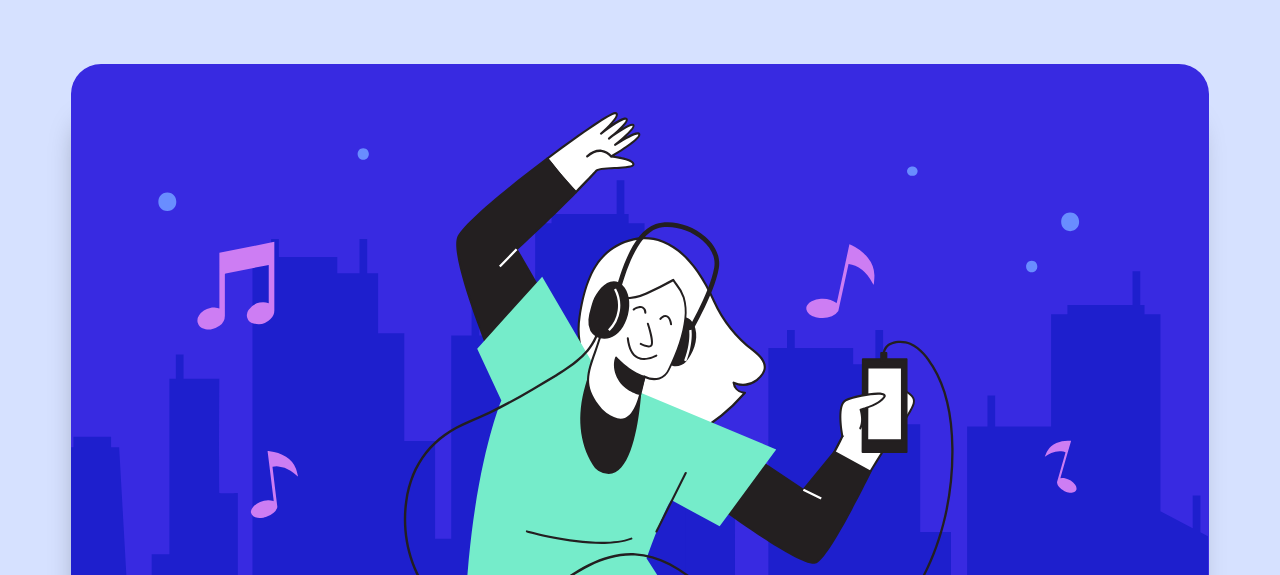
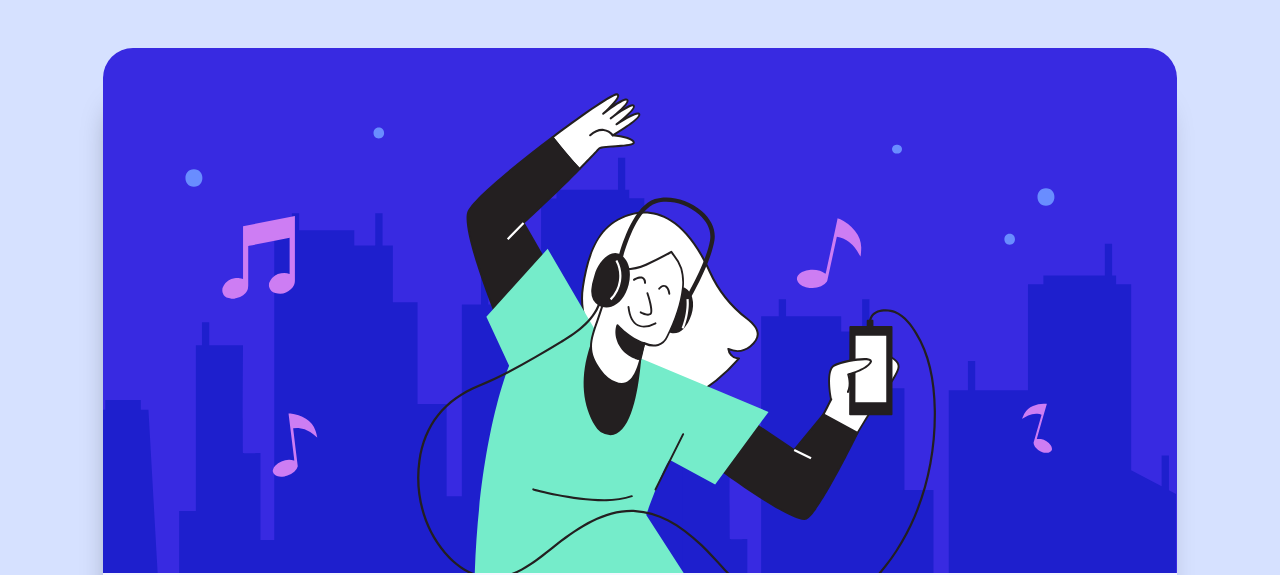
Before and after one commit to jeremie1207/Order-summary-component, a plain HTML site: page index.html in a window 1280 px wide. Shown: the top 575 px of the page. Drawn offline with Linux system fonts and the light colour scheme.

Commit message:
resize container_box

```diff
--- a/style.css
+++ b/style.css
@@ -21,8 +21,8 @@ img {
 }
 
 .container_box{
-    width: 90%;
-    margin: 4em auto;
+    width: 85%;
+    margin: 3em auto;
     background-color: hsl(225, 100%, 98%);;
     border-radius: 30px;
     text-align: center;
```
